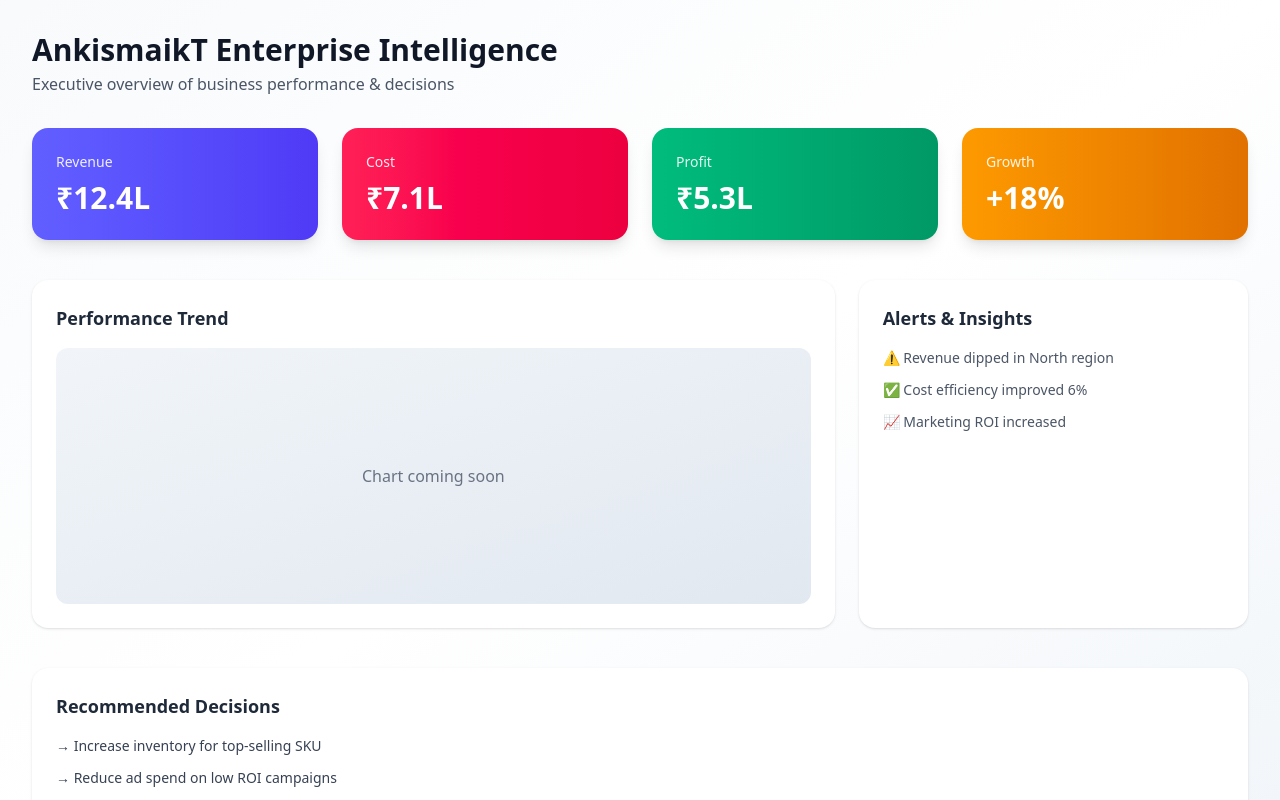
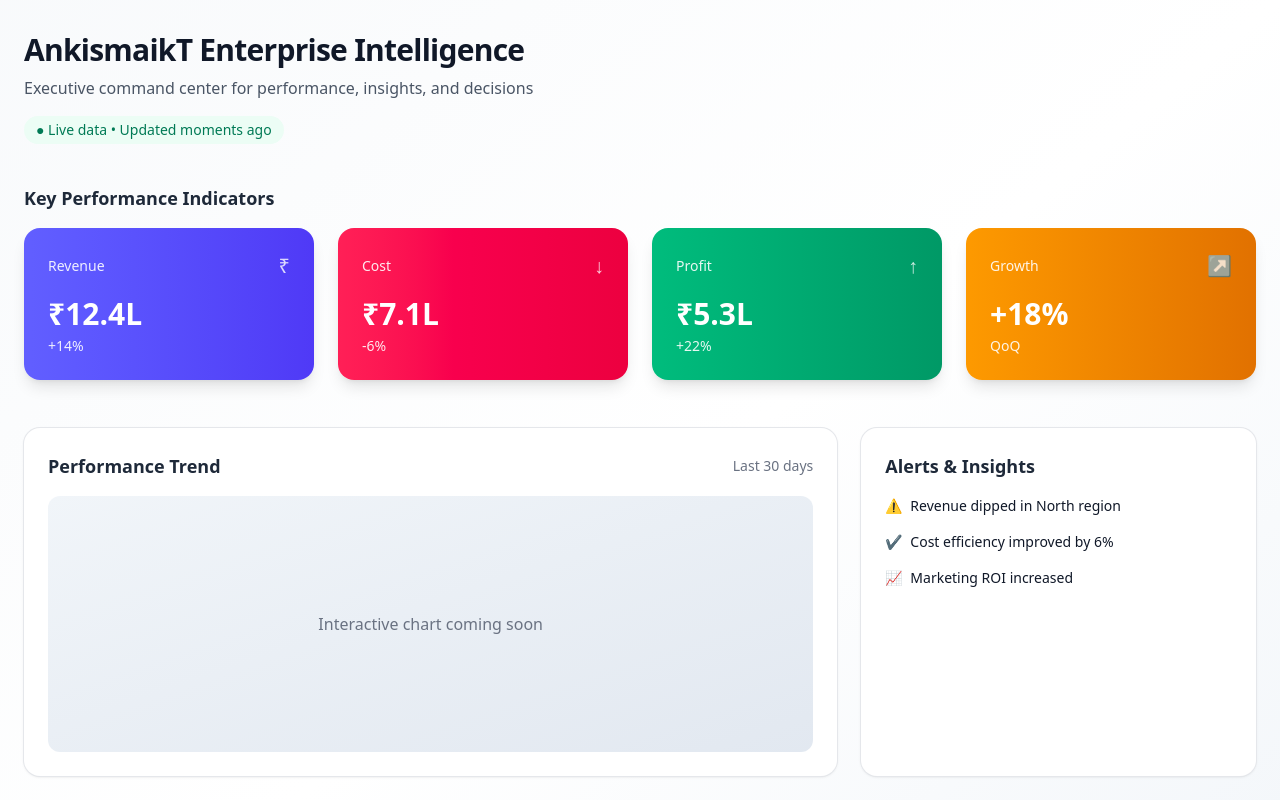
Before and after one commit to AnkismaikT/ankismaikt-enterprise-intelligence, a Next.js app: page /dashboard in a window 1280 px wide. Shown: the top 800 px of the page. Built offline with nearby package versions, Linux system fonts and the light colour scheme.

Commit message:
feat: premium enterprise dashboard UI polish

```diff
--- a/app/dashboard/page.tsx
+++ b/app/dashboard/page.tsx
@@ -1,67 +1,133 @@
 export default function Page() {
   return (
-    <main className="min-h-screen bg-gradient-to-br from-slate-50 via-white to-slate-100 p-8">
+    <main className="min-h-screen bg-gradient-to-br from-slate-50 via-white to-slate-100 px-6 py-8">
+      {/* Container */}
+      <div className="mx-auto max-w-7xl">
         {/* Header */}
-      <div className="mb-8">
-        <h1 className="text-3xl font-bold text-gray-900">
+        <div className="mb-10">
+          <h1 className="text-3xl font-bold tracking-tight text-gray-900">
             AnkismaikT Enterprise Intelligence
           </h1>
-        <p className="mt-1 text-gray-600">
-          Executive overview of business performance & decisions
+          <p className="mt-2 text-gray-600 max-w-2xl">
+            Executive command center for performance, insights, and decisions
           </p>
+
+          <div className="mt-4 inline-flex items-center rounded-full bg-emerald-50 px-3 py-1 text-sm font-medium text-emerald-700">
+            ● Live data • Updated moments ago
+          </div>
         </div>
 
         {/* KPI Cards */}
-      <div className="grid grid-cols-1 gap-6 sm:grid-cols-2 lg:grid-cols-4 mb-10">
+        <section className="mb-12">
+          <div className="mb-4 flex items-center justify-between">
+            <h2 className="text-lg font-semibold text-gray-800">
+              Key Performance Indicators
+            </h2>
+          </div>
+
+          <div className="grid grid-cols-1 gap-6 sm:grid-cols-2 lg:grid-cols-4">
             {[
-          { title: "Revenue", value: "₹12.4L", color: "from-indigo-500 to-indigo-600" },
-          { title: "Cost", value: "₹7.1L", color: "from-rose-500 to-rose-600" },
-          { title: "Profit", value: "₹5.3L", color: "from-emerald-500 to-emerald-600" },
-          { title: "Growth", value: "+18%", color: "from-amber-500 to-amber-600" },
+              {
+                title: "Revenue",
+                value: "₹12.4L",
+                change: "+14%",
+                color: "from-indigo-500 to-indigo-600",
+                icon: "₹",
+              },
+              {
+                title: "Cost",
+                value: "₹7.1L",
+                change: "-6%",
+                color: "from-rose-500 to-rose-600",
+                icon: "↓",
+              },
+              {
+                title: "Profit",
+                value: "₹5.3L",
+                change: "+22%",
+                color: "from-emerald-500 to-emerald-600",
+                icon: "↑",
+              },
+              {
+                title: "Growth",
+                value: "+18%",
+                change: "QoQ",
+                color: "from-amber-500 to-amber-600",
+                icon: "↗",
+              },
             ].map((card) => (
               <div
                 key={card.title}
-            className={`rounded-2xl p-6 text-white shadow-lg bg-gradient-to-r ${card.color}`}
+                className={`relative overflow-hidden rounded-2xl bg-gradient-to-r ${card.color} p-6 text-white shadow-lg transition-transform duration-200 hover:-translate-y-1 hover:shadow-xl`}
               >
+                <div className="flex items-center justify-between">
                   <p className="text-sm opacity-90">{card.title}</p>
-            <p className="mt-2 text-3xl font-semibold">{card.value}</p>
+                  <span className="text-xl opacity-80">{card.icon}</span>
+                </div>
+
+                <p className="mt-4 text-3xl font-semibold">{card.value}</p>
+                <p className="mt-1 text-sm opacity-90">
+                  {card.change}
+                </p>
               </div>
             ))}
           </div>
+        </section>
 
         {/* Intelligence Section */}
-      <div className="grid grid-cols-1 lg:grid-cols-3 gap-6 mb-10">
-        <div className="lg:col-span-2 rounded-2xl bg-white p-6 shadow">
+        <section className="mb-12 grid grid-cols-1 gap-6 lg:grid-cols-3">
+          <div className="lg:col-span-2 rounded-2xl bg-white p-6 shadow-sm ring-1 ring-gray-200">
+            <div className="mb-4 flex items-center justify-between">
               <h2 className="text-lg font-semibold text-gray-800">
                 Performance Trend
               </h2>
-          <div className="mt-4 h-64 rounded-xl bg-gradient-to-br from-slate-100 to-slate-200 flex items-center justify-center text-gray-500">
-            Chart coming soon
+              <span className="text-sm text-gray-500">Last 30 days</span>
+            </div>
+
+            <div className="flex h-64 items-center justify-center rounded-xl bg-gradient-to-br from-slate-100 to-slate-200 text-gray-500">
+              Interactive chart coming soon
             </div>
           </div>
 
-        <div className="rounded-2xl bg-white p-6 shadow">
-          <h2 className="text-lg font-semibold text-gray-800">
+          <div className="rounded-2xl bg-white p-6 shadow-sm ring-1 ring-gray-200">
+            <h2 className="mb-4 text-lg font-semibold text-gray-800">
               Alerts & Insights
             </h2>
-          <ul className="mt-4 space-y-3 text-sm text-gray-600">
-            <li>⚠️ Revenue dipped in North region</li>
-            <li>✅ Cost efficiency improved 6%</li>
-            <li>📈 Marketing ROI increased</li>
+
+            <ul className="space-y-4 text-sm">
+              <li className="flex items-start gap-2">
+                <span className="text-yellow-500">⚠</span>
+                <span>Revenue dipped in North region</span>
+              </li>
+              <li className="flex items-start gap-2">
+                <span className="text-emerald-600">✔</span>
+                <span>Cost efficiency improved by 6%</span>
+              </li>
+              <li className="flex items-start gap-2">
+                <span className="text-blue-600">📈</span>
+                <span>Marketing ROI increased</span>
+              </li>
             </ul>
           </div>
-      </div>
+        </section>
 
         {/* Decisions */}
-      <div className="rounded-2xl bg-white p-6 shadow">
+        <section className="rounded-2xl bg-white p-6 shadow-sm ring-1 ring-gray-200">
+          <div className="mb-4 flex items-center justify-between">
             <h2 className="text-lg font-semibold text-gray-800">
               Recommended Decisions
             </h2>
-        <ul className="mt-4 space-y-3 text-sm text-gray-700">
-          <li>→ Increase inventory for top-selling SKU</li>
+            <span className="text-sm text-gray-500">
+              Confidence: High
+            </span>
+          </div>
+
+          <ul className="space-y-4 text-sm text-gray-700">
+            <li>→ Increase inventory for top-selling SKU (Impact: +₹42L)</li>
             <li>→ Reduce ad spend on low ROI campaigns</li>
-          <li>→ Review supplier contract for cost savings</li>
+            <li>→ Review supplier contracts for cost savings</li>
           </ul>
+        </section>
       </div>
     </main>
   );
```
Lines whose indentation alone changed are shown as unchanged.
